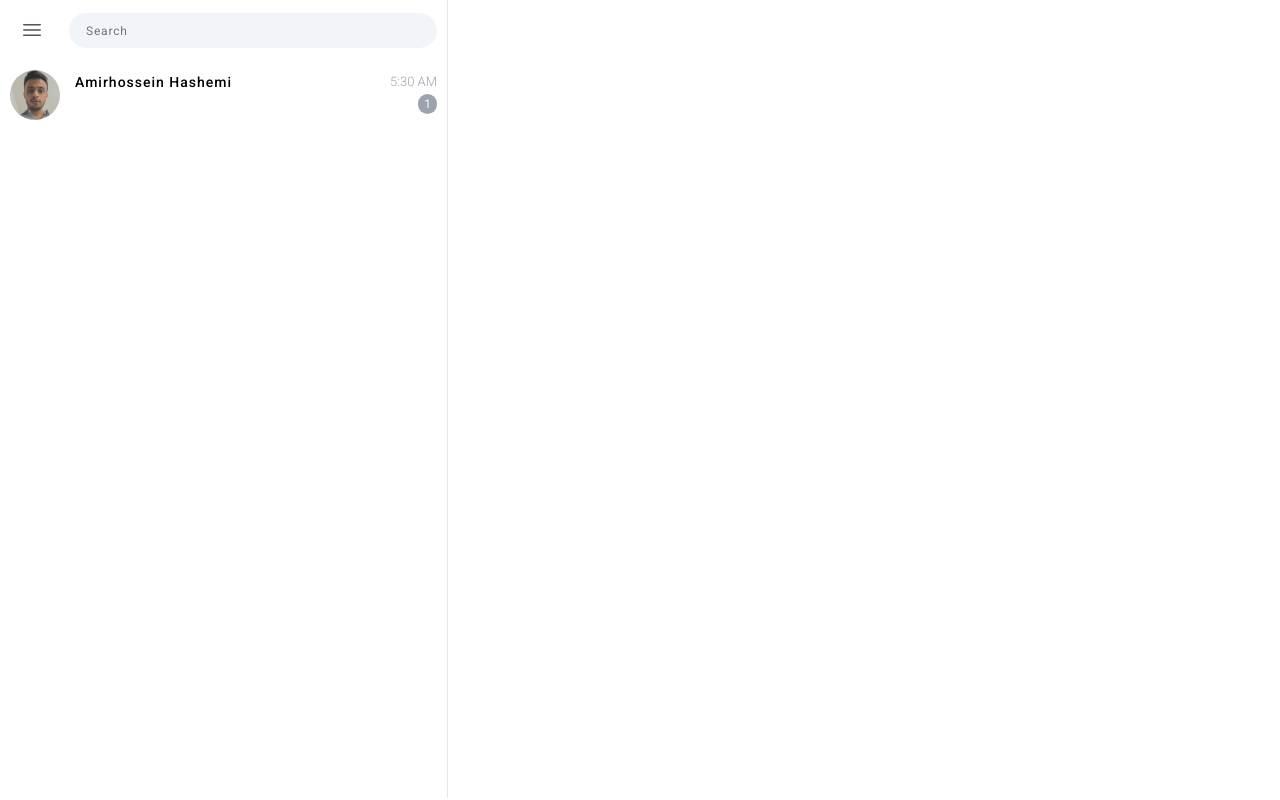
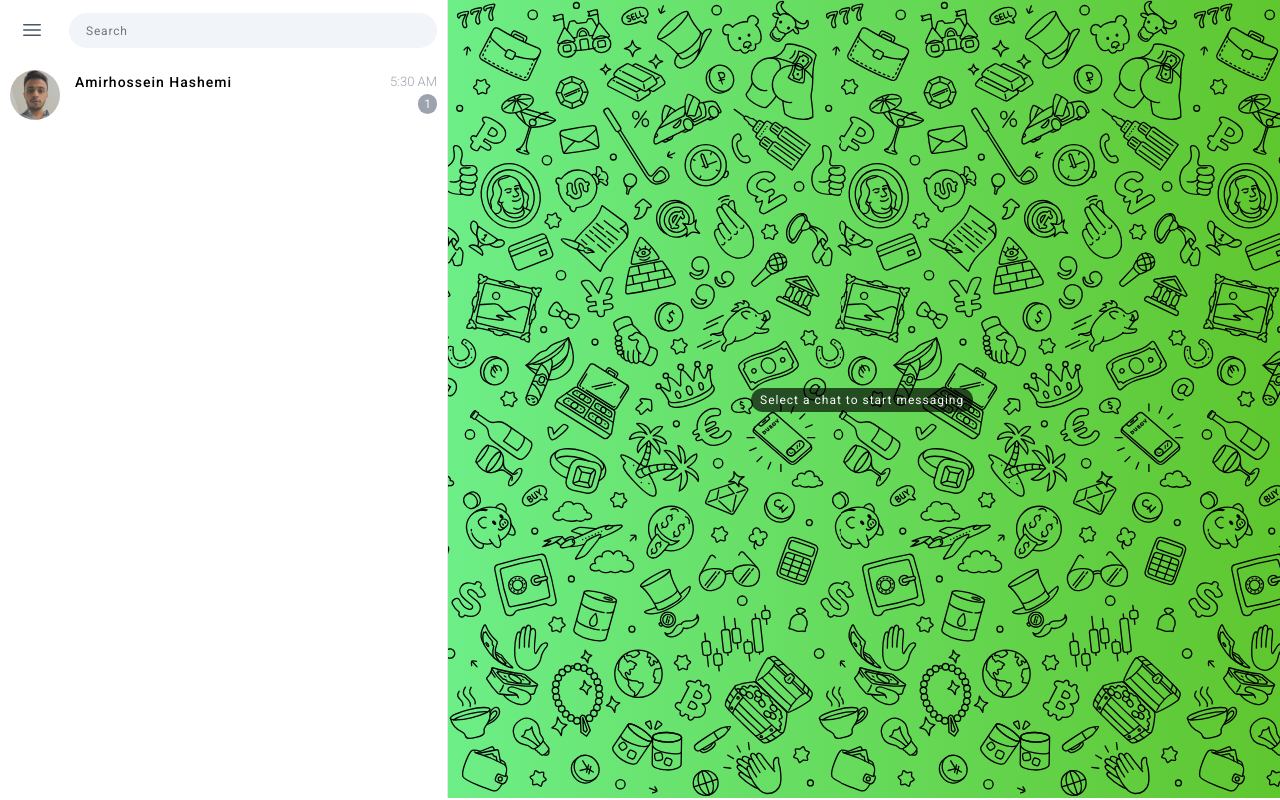
Before and after one commit to AmirhosseinHashemi/telegram-desktop-clone, a React (Vite) app: page / in a window 1280 px wide. Built offline with nearby package versions, Linux system fonts and the light colour scheme.

Commit message:
🔨 create chat page on default state

```diff
--- a/src/App.jsx
+++ b/src/App.jsx
@@ -1,5 +1,6 @@
 import styled from "styled-components";
 import Side from "./features/sideList/Side";
+import Chat from "./features/chat/Chat";
 
 const Main = styled.main`
   display: flex;
@@ -9,6 +10,7 @@ function App() {
   return (
     <Main>
       <Side />
+      <Chat />
     </Main>
   );
 }
--- /dev/null
+++ b/src/features/chat/Chat.jsx
@@ -0,0 +1,39 @@
+import styled from "styled-components";
+
+const StyledChat = styled.div`
+  flex-basis: 65%;
+  /* opacity: 0.7; */
+
+  background: url("/chat-background.svg"),
+    linear-gradient(
+        90deg,
+        hsla(132, 79%, 68%, 1) 0%,
+        hsla(101, 62%, 48%, 1) 100%
+      )
+      repeat;
+`;
+
+const Label = styled.p`
+  position: absolute;
+  top: 50%;
+  left: 50%;
+  transform: translate(50%, -50%);
+
+  font-size: 1.2rem;
+  color: var(--color-gray-50);
+  letter-spacing: 0.1rem;
+
+  background-color: rgba(0, 0, 0, 0.65);
+  padding: 0.5rem 0.9rem;
+  border-radius: 2rem;
+`;
+
+function Chat() {
+  return (
+    <StyledChat>
+      <Label>Select a chat to start messaging</Label>
+    </StyledChat>
+  );
+}
+
+export default Chat;
```
Also changed, not shown: public/chat-background.svg (added).
